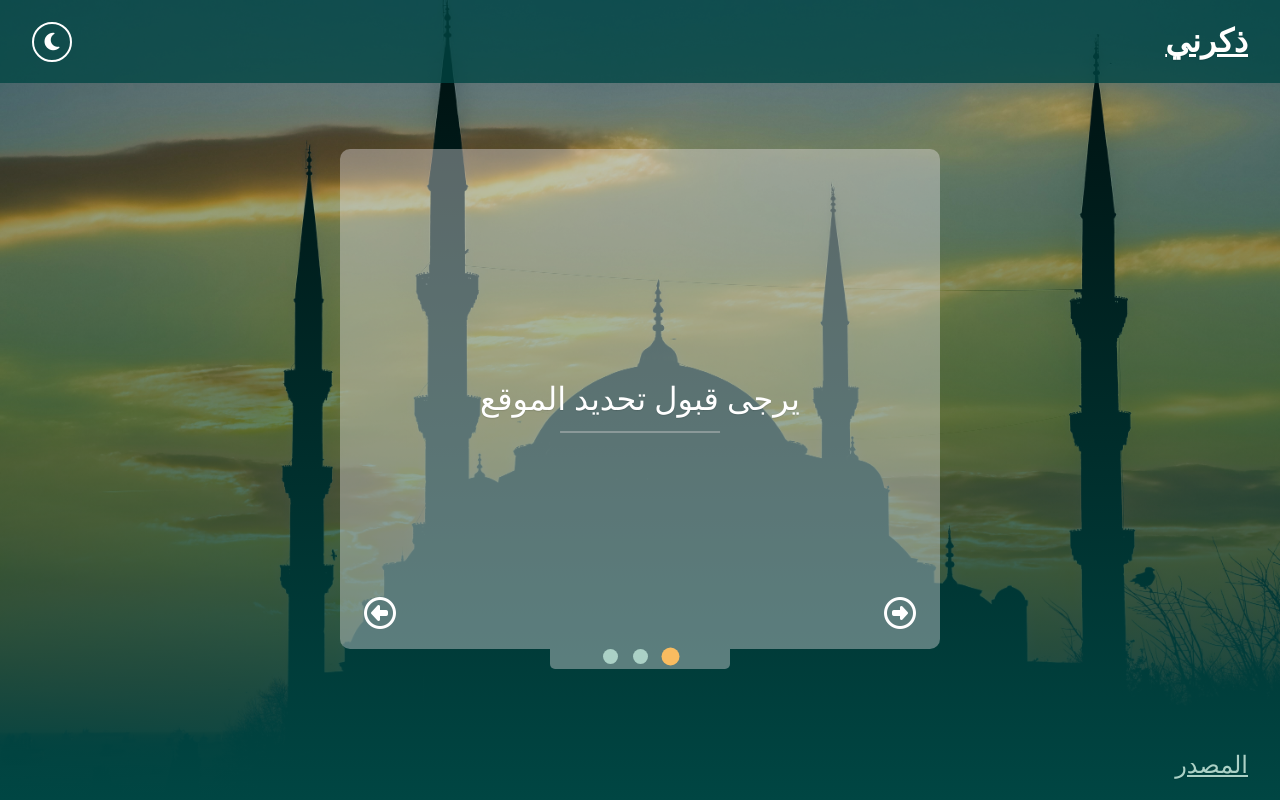
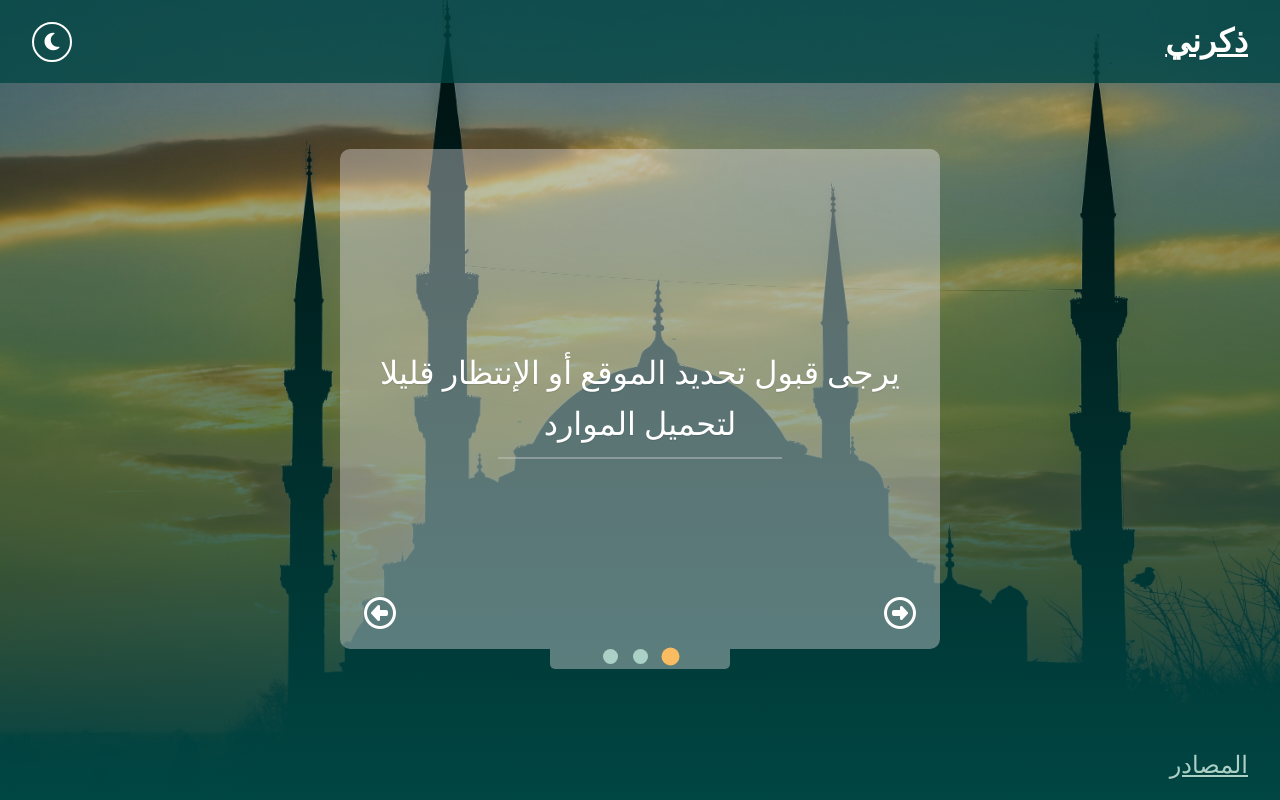
Before and after one commit to alaa-mekibes/dakirni, a plain HTML site: page index.html in a window 1280 px wide. Drawn offline with Linux system fonts and the light colour scheme; a web font is replaced by a local one.

Commit message:
fixing sources

```diff
--- a/index.html
+++ b/index.html
@@ -40,7 +40,7 @@
         <div class="slider">
         <div class="box">
             <h2 class="adkar-type"></h2>
-            <p class="dikr-text">يرجى قبول تحديد الموقع</p>
+            <p class="dikr-text">يرجى قبول تحديد الموقع أو الإنتظار قليلا لتحميل الموارد</p>
             <span class="dikr-src"></span>
             <i class="arrow arrow-left fa-2x fa-regular fa-circle-left"></i>
             <i class="arrow arrow-right fa-2x fa-regular fa-circle-right"></i>
@@ -54,7 +54,7 @@
         </div>
     </main>
     <footer id="footer_container">
-        <p><a href="https://www.hesnalmuslim.com">المصدر</a></p>
+        <p><a href="https://github.com/alaa-mekibes/dakirni?tab=readme-ov-file#المصادر">المصادر</a></p>
     </footer>
     <script src="assets/js/main.js"></script>
 </body>
```
